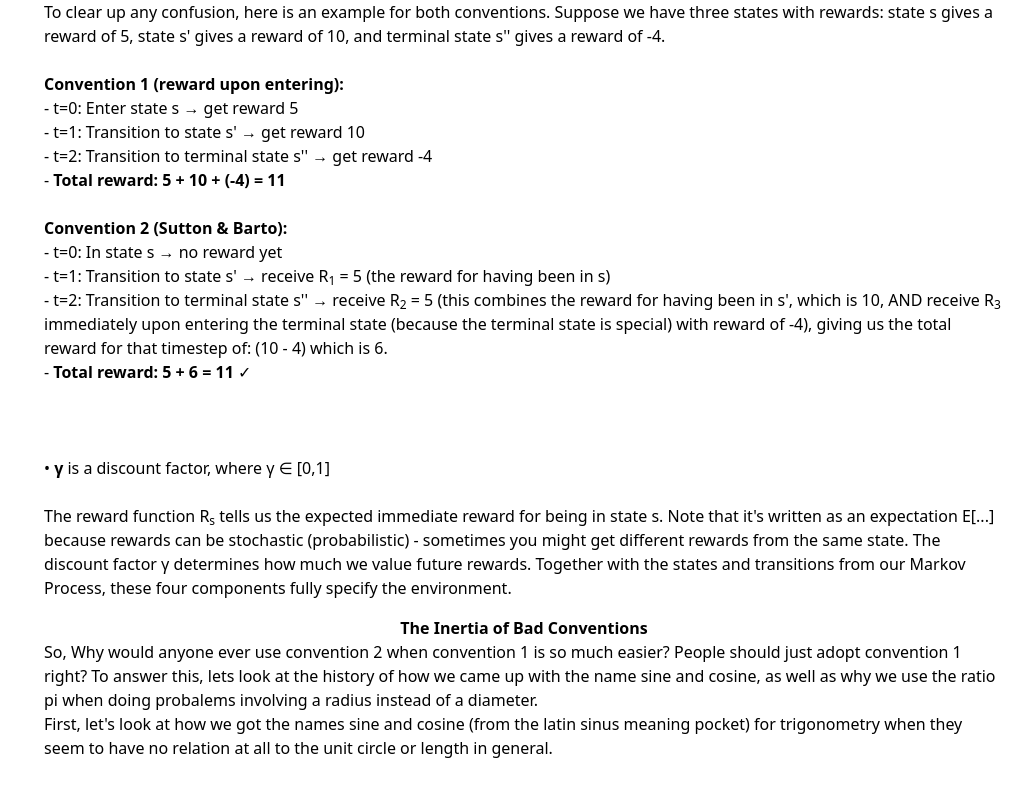
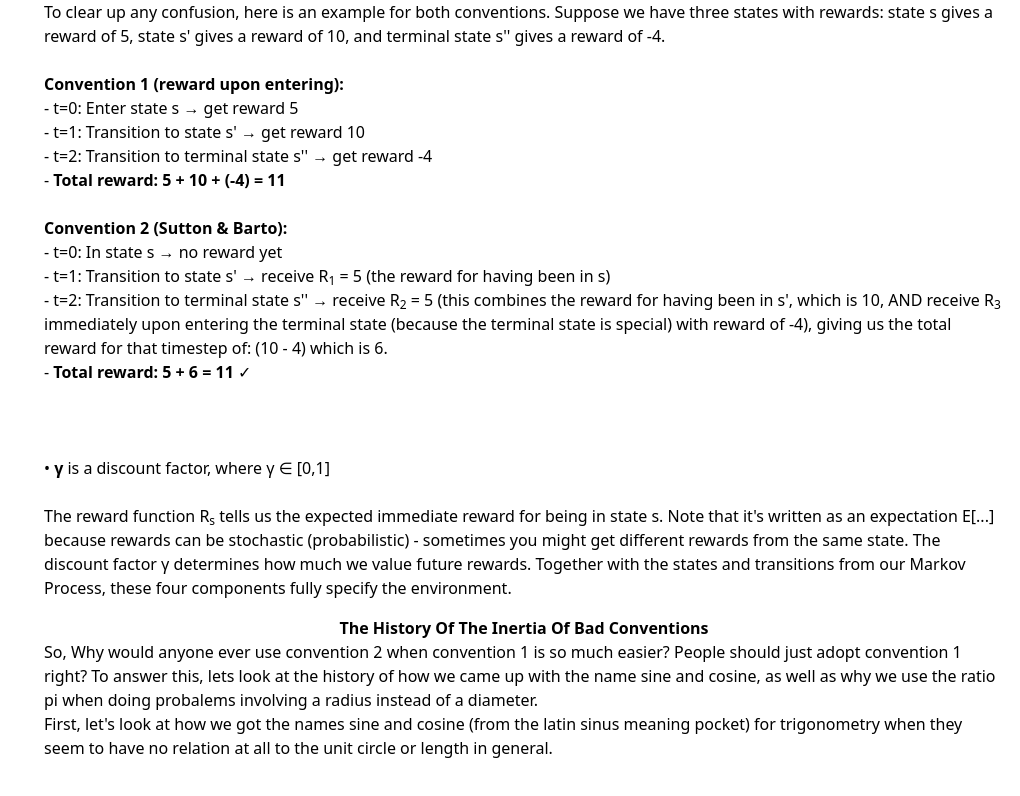
Before and after one commit to WilliamGiammona/learning-ai, a Next.js app: page /reinforcement-learning in a window 1280 px wide. Shown: the part 10003-10799 px from the top of the page, without its empty margins (260-1280 px from the left). Built offline with nearby package versions, Linux system fonts and the light colour scheme.

Commit message:
continuing Markov Decision Processes

```diff
--- a/app/reinforcement-learning/page.tsx
+++ b/app/reinforcement-learning/page.tsx
@@ -1037,7 +1037,7 @@ export default function ReinforcementLearningPage() {
             </p>
             <p className="mb4">
               <strong id="the-state" className="block text-center">
-                The Inertia of Bad Conventions
+                The History Of The Inertia Of Bad Conventions
               </strong>
               So, Why would anyone ever use convention 2 when convention 1 is so
               much easier? People should just adopt convention 1 right? To
```
